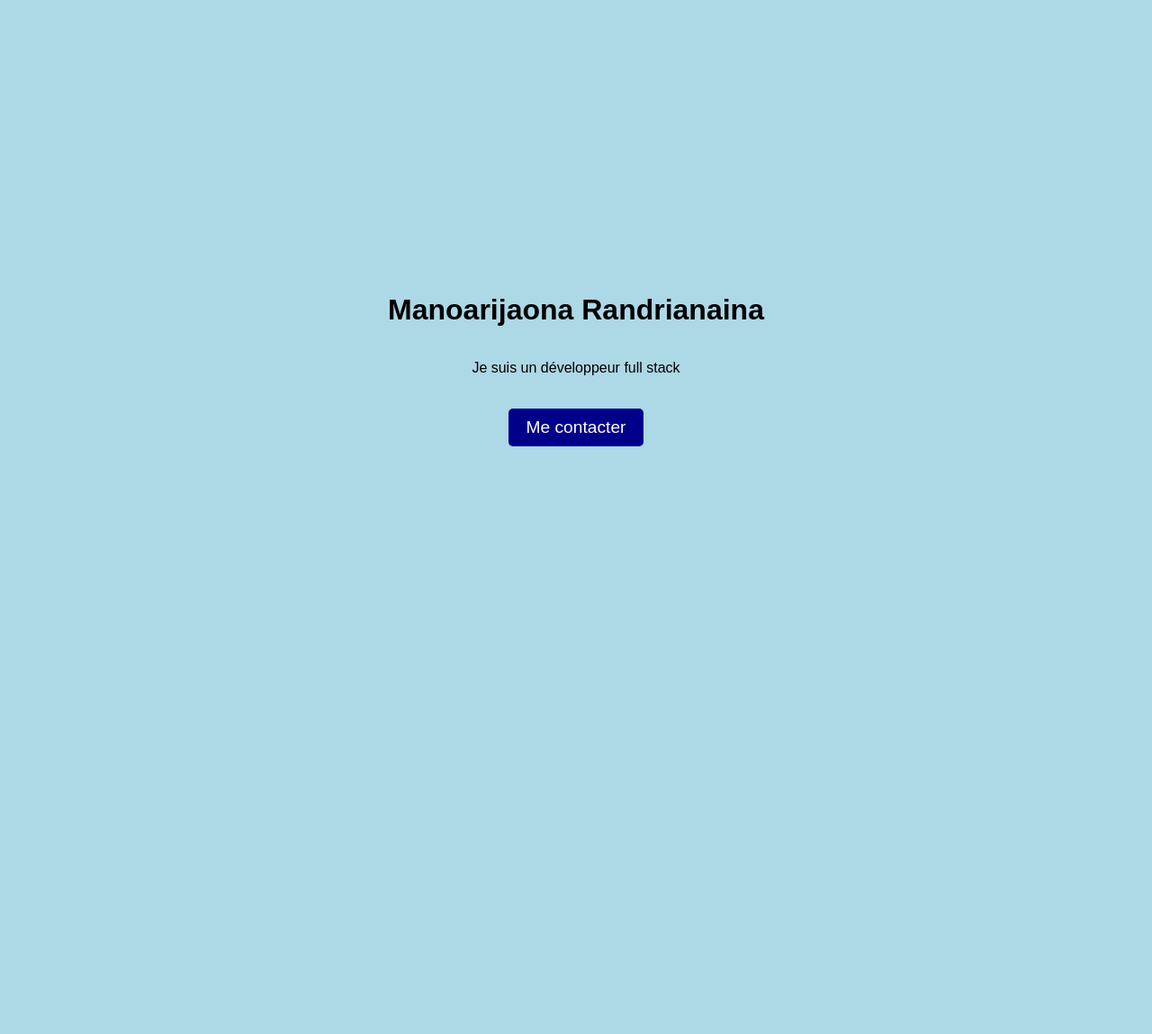
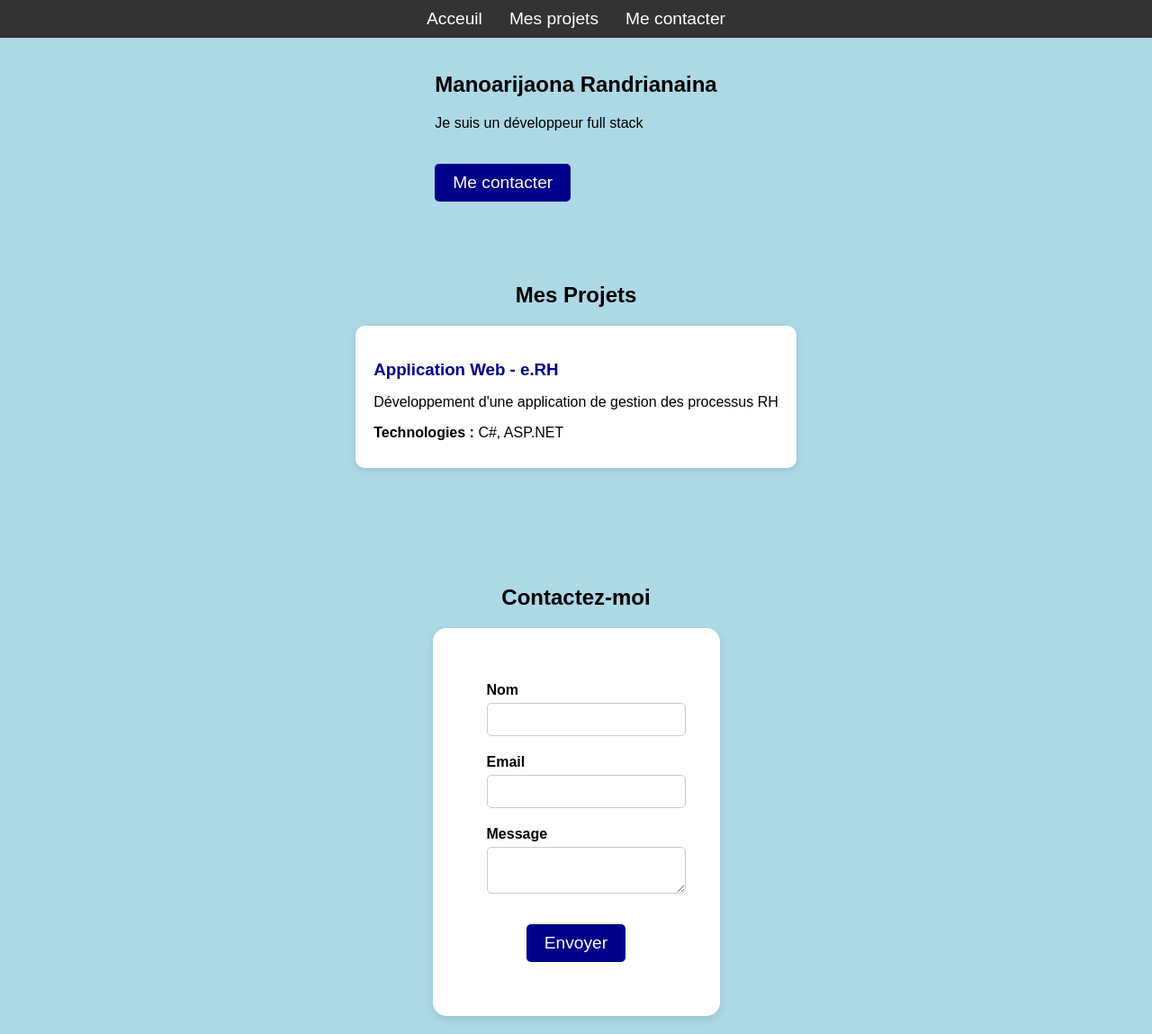
Before and after one commit to Manoarijaona/portfolio, a plain HTML site: page index.html in a window 1280 px wide. Shown: the whole page at 90% size. Before the commit the page ends 800 px from the top, so only its background shows below. Drawn offline with Linux system fonts and the light colour scheme.

Commit message:
Ajout formulaire de contact

```diff
--- a/assets/css/style.css
+++ b/assets/css/style.css
@@ -23,7 +23,7 @@ button {
 }
 
 button:hover {
-    background-color: rgb(122, 132, 7);
+    background-color: rgb(60, 52, 220);
 }
 
 
@@ -48,3 +48,127 @@ button:hover {
         padding: 15px;
     }
 }
+
+#projets {
+    margin-top: 50px;
+    padding: 20px;
+    text-align: center;
+}
+
+.projet {
+    background-color: white;
+    padding: 20px;
+    margin-bottom: 20px;
+    border-radius: 10px;
+    box-shadow: 0px 2px 8px rgba(0, 0, 0, 0.1);
+    text-align: left;
+}
+
+.projet h3 {
+    margin-bottom: 10px;
+    color: darkblue;
+}
+
+.projet p {
+    margin-bottom: 10px;
+}
+
+nav {
+    background-color: #333;
+    padding: 10px;
+    position: fixed;
+    top: 0;
+    width: 100%;
+    z-index: 1000;
+}
+
+nav ul {
+    list-style: none;
+    display: flex;
+    justify-content: center;
+    margin: 0;
+    padding: 0;
+}
+
+nav ul li {
+    margin: 0 15px;
+}
+
+nav ul li a {
+    color: white;
+    text-decoration: none;
+    font-size: 1.2rem;
+}
+
+nav ul li a:hover {
+    color: #ddd;
+}
+
+
+body {
+    padding-top: 60px;
+}
+
+#contact {
+    margin-top: 50px;
+    padding: 20px;
+    text-align: center;
+}
+
+form {
+    max-width: 700px;
+    margin: 0 auto;
+    background-color: white;
+    padding: 60px;
+    border-radius: 15px;
+    box-shadow: 0px 4px 10px rgba(0, 0, 0, 0.1);
+}
+
+.form-group {
+    margin-bottom: 20px;
+    text-align: center;
+}
+
+label{
+    display: flex;
+    margin-bottom: 5px;
+    font-weight: bold;
+}
+
+input, textarea{
+    width: 100%;
+    padding: 10px;
+    border: 1px solid #ccc;
+    border-radius: 5px;
+}
+
+button[type="submit"] {
+    background-color: darkblue;
+    color: white;
+    border: none;
+    padding: 10px 20px;
+    font-size: 1.2rem;
+    border-radius: 5px;
+    cursor: pointer;
+    margin-top: 10px;
+}
+
+button[type="submit"]:hover {
+    background-color: rgb(60, 52, 220);
+}
+
+.btn {
+    display: inline-block;
+    background-color: darkblue;
+    color: white;
+    padding: 10px 20px;
+    text-decoration: none;
+    font-size: 1.2rem;
+    border-radius: 5px;
+    margin-top: 20px;
+    cursor: pointer;
+}
+
+.btn:hover {
+    background-color: navy;
+}
--- a/index.html
+++ b/index.html
@@ -8,8 +8,48 @@
 
 </head>
 <body>
-    <h1>Manoarijaona Randrianaina</h1>
-    <p>Je suis un  développeur full stack</p>
-    <button>Me contacter</button>
+    <nav>
+        <ul>
+            <li><a href="#acceuil">Acceuil</a></li>
+            <li><a href="#projets">Mes projets</a></li>
+            <li><a href="#contact">Me contacter</a></li>
+        </ul>
+    </nav>
+    <section id="acceuil">
+        <h1>Manoarijaona Randrianaina</h1>
+        <p>Je suis un  développeur full stack</p>
+        <a href="#contact" class="btn">Me contacter</a>
+    </section>
+    <section id="projets">
+        <h2>Mes Projets</h2>
+
+        <div class="projet">
+          <h3>Application Web - e.RH</h3>
+          <p>Développement d'une application de gestion des processus RH</p>
+          <p><strong>Technologies :</strong> C#, ASP.NET</p>
+        </div>
+      </section>
+    <section id="contact">
+        <h2>Contactez-moi</h2>
+
+        <form>
+            <div class="form-group">
+                <label for="name">Nom</label>
+                <input type="text" id="name" name="name" required>
+            </div>
+
+            <div class = "form-group">
+                <label for="email">Email</label>
+                <input type="email" id = "email" name="email" required>
+            </div>
+            <div class = "form-group">
+                <label for="message">Message</label>
+                <textarea name="message" id="message" raws="5" required></textarea>
+            </div>
+
+            <button type="submit">Envoyer</button>
+        </form>
+    </section>
 </body>
+
 </html>
```
